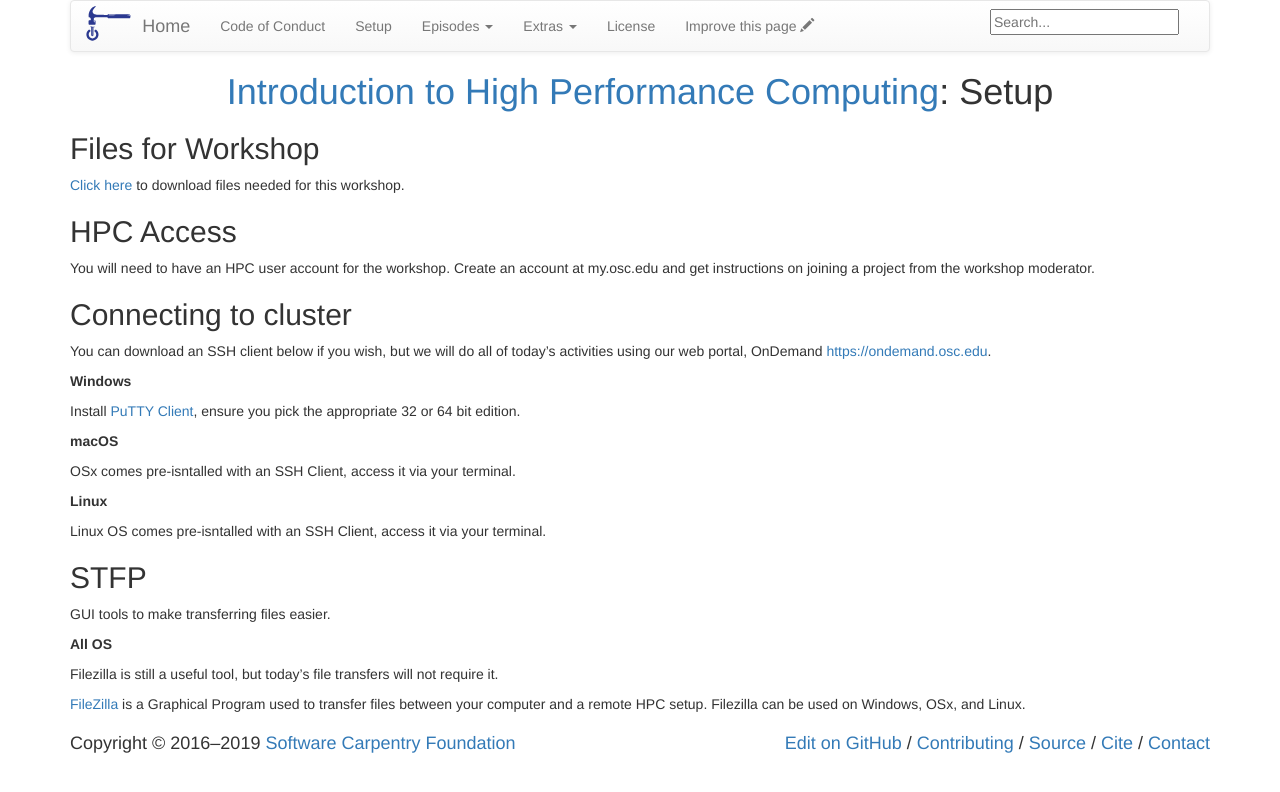
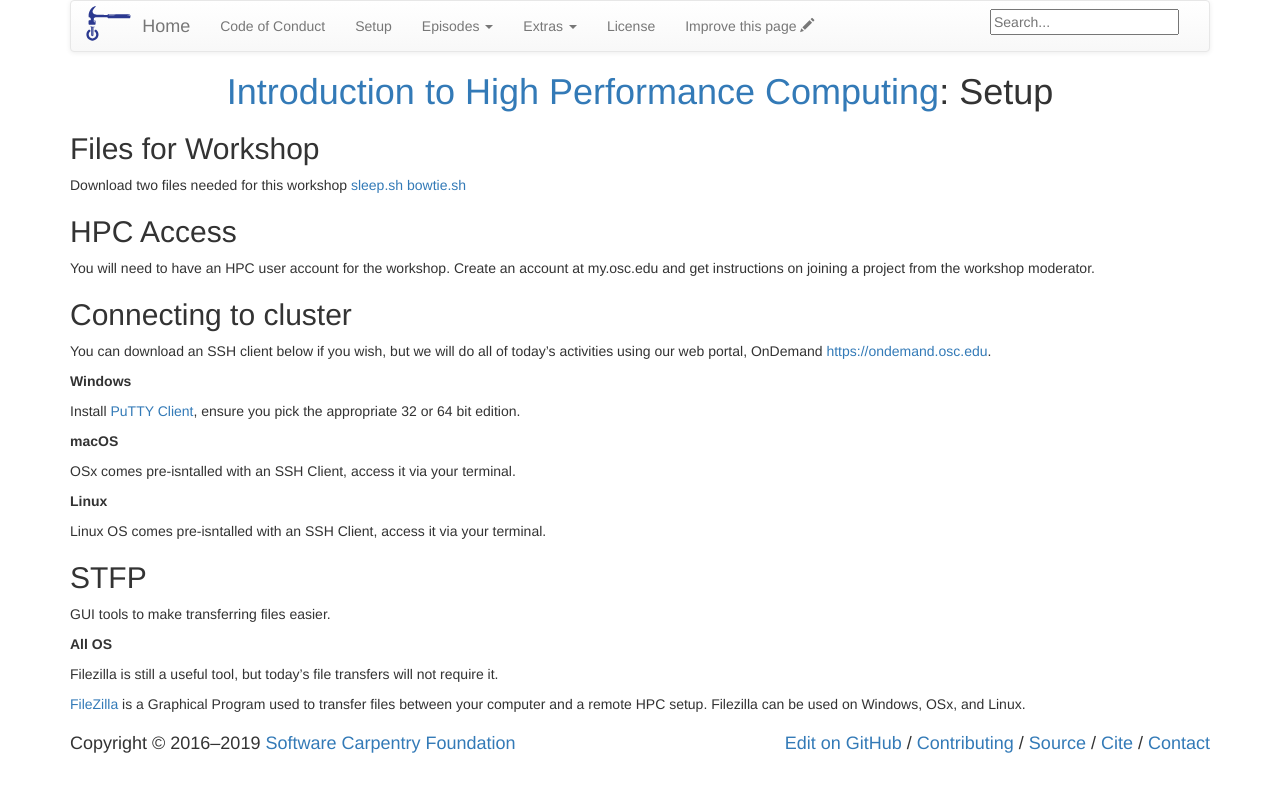
Before and after one commit to khill42/OSC_IntroHPC, a Jekyll site: the page built from setup.md, in a window 1280 px wide. Shown: the top 792 px of the page. Built offline with Jekyll 4.4.1, drawn with Linux system fonts in a browser that asks for light colours.

Commit message:
Update setup.md

```diff
--- a/setup.md
+++ b/setup.md
@@ -6,7 +6,7 @@ permalink: /setup/
 
 ## Files for Workshop
 
-[Click here](../data/osc_intro_hpc.zip) to download files needed for this workshop.
+Download two files needed for this workshop [sleep.sh](../data/sleep.sh) [bowtie.sh](../data/bowtie.sh)
 
 ## HPC Access
 
```
